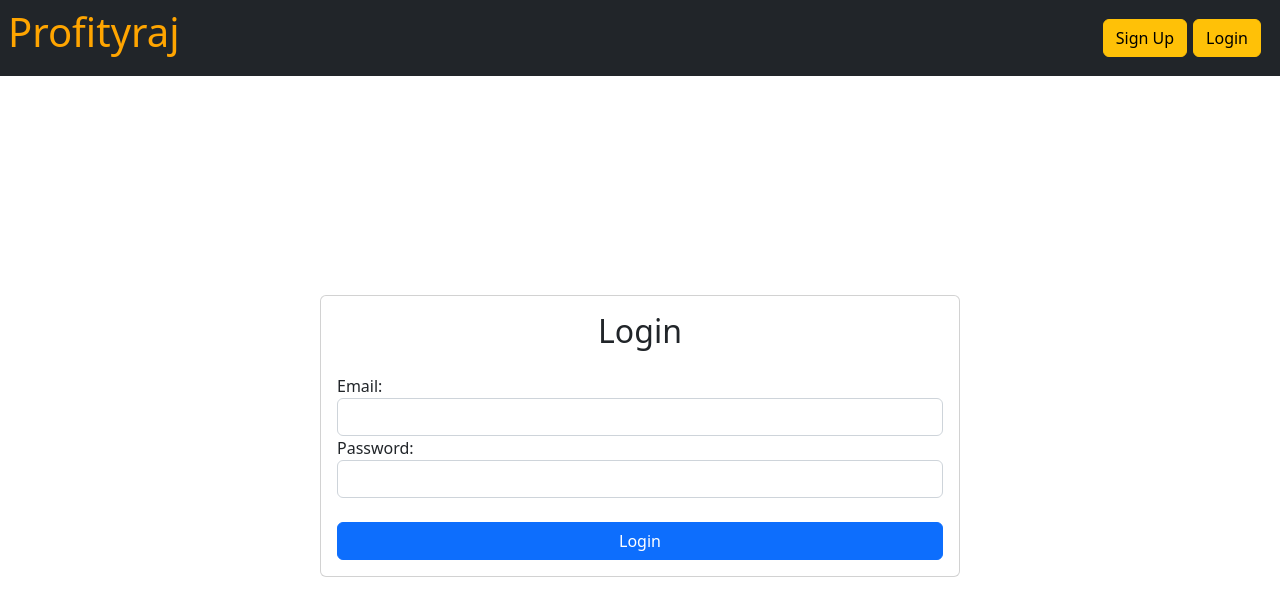
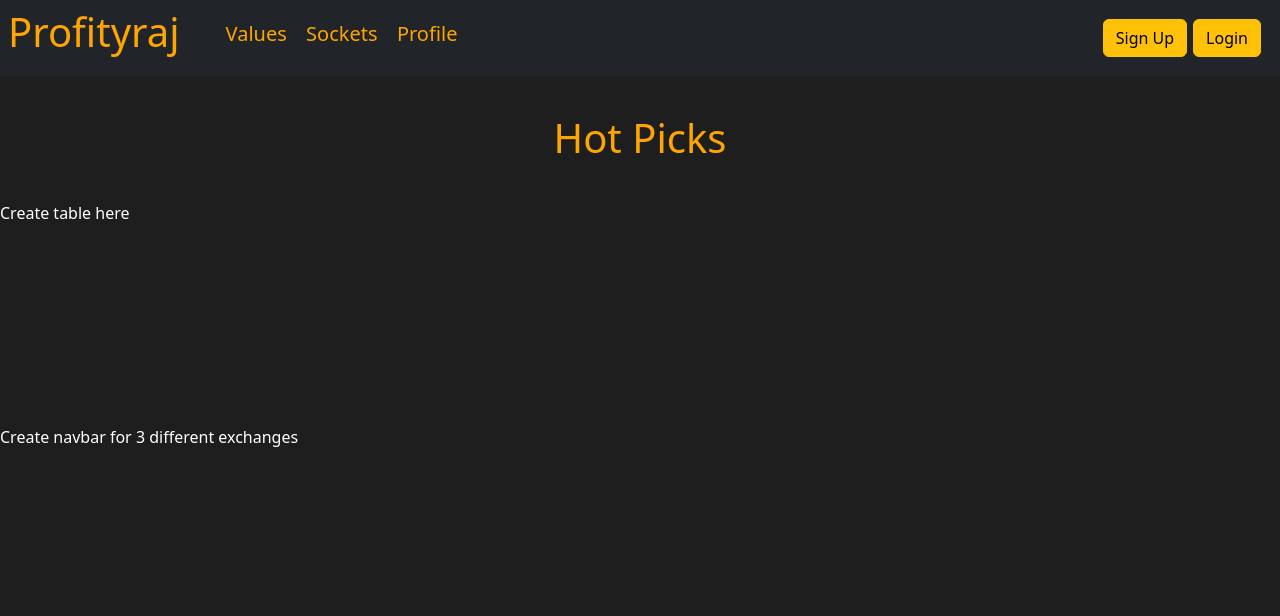
Before and after one commit to laren11/digitalni_dvojcek, a React (Create React App) app in the folder frontend/: page / in a window 1280 px wide. Before the commit this address led to /login. Shown: the top 616 px of the page. Built offline with nearby package versions, Linux system fonts and the light colour scheme; no server answers.

Commit message:
SLTS-35 Created simple UI model and added new pages. No data yet

```diff
--- a/frontend/src/App.css
+++ b/frontend/src/App.css
@@ -28,6 +28,17 @@
   color: #61dafb;
 }
 
+.title {
+  color: orange;
+  margin: auto;
+  text-align: center;
+  padding: 3%;
+}
+
+.background {
+  background-color: #1e1e1e;
+}
+
 @keyframes App-logo-spin {
   from {
     transform: rotate(0deg);
--- a/frontend/src/App.js
+++ b/frontend/src/App.js
@@ -8,6 +8,9 @@ import Login from "./components/auth/Login";
 import UserContext from "./context/userContext";
 import "./App.css";
 import { socket } from "./socket";
+import Socketio from "./components/socketio";
+import Values from "./components/pages/Values";
+import Profile from "./components/pages/Profile";
 
 function App() {
   // UserContext initial state
@@ -49,6 +52,9 @@ function App() {
           <Route exact path="/" element={<Home />} />
           <Route path="/register" element={<Register />} />
           <Route path="/login" element={<Login />} />
+          <Route path="/sockets" element={<Socketio />} />
+          <Route path="/values" element={<Values />} />
+          <Route path="/profile" element={<Profile />} />
         </Routes>
       </UserContext.Provider>
     </BrowserRouter>
--- a/frontend/src/components/layout/Header.js
+++ b/frontend/src/components/layout/Header.js
@@ -12,9 +12,43 @@ function Header() {
         justifyContent: "space-between",
       }}
     >
-      <Link to="/" style={{ textDecoration: "none", color: "orange" }}>
-        <h1 className="p-2">Profityraj</h1>
-      </Link>
+      <div style={{ display: "flex" }}>
+        <Link to="/" style={{ textDecoration: "none", color: "orange" }}>
+          <h1 className="p-2">Profityraj</h1>
+        </Link>
+        <div style={{ margin: "auto", marginLeft: "10%", display: "flex" }}>
+          <Link
+            to="/values"
+            style={{
+              textDecoration: "none",
+              color: "orange",
+            }}
+          >
+            <h5>Values</h5>
+          </Link>
+          <Link
+            to="/sockets"
+            style={{
+              textDecoration: "none",
+              color: "orange",
+              paddingLeft: "10%",
+            }}
+          >
+            <h5>Sockets</h5>
+          </Link>
+          <Link
+            to="/profile"
+            style={{
+              textDecoration: "none",
+              color: "orange",
+              paddingLeft: "10%",
+            }}
+          >
+            <h5>Profile</h5>
+          </Link>
+        </div>
+      </div>
+
       <AuthOptions />
     </header>
   );
--- a/frontend/src/components/pages/Home.js
+++ b/frontend/src/components/pages/Home.js
@@ -1,53 +1,20 @@
 import React, { useEffect, useContext, useState } from "react";
 import { useNavigate, Link } from "react-router-dom";
 import UserContext from "../../context/userContext";
-import { socket } from "../../socket";
-import { ConnectionState } from "../socketio/ConnectionState";
-import { ConnectionManager } from "../socketio/ConnectionManager";
-import { Events } from "../socketio/Events";
-import { MyForm } from "../socketio/MyForm";
+
 function Home(props) {
   const { userData } = useContext(UserContext);
   const navigate = useNavigate();
-  const [isConnected, setIsConnected] = useState(socket.connected);
-  const [fooEvents, setFooEvents] = useState([]);
 
   //Navigacija, glede na vrednost v UserContext
   useEffect(() => {
     if (userData.user) {
       navigate("/");
     }
-    if (!userData.user) {
-      navigate("/login");
-    }
   }, [userData]);
 
-  useEffect(() => {
-    function onConnect() {
-      setIsConnected(true);
-    }
-
-    function onDisconnect() {
-      setIsConnected(false);
-    }
-
-    function onFooEvent(value) {
-      setFooEvents((previous) => [...previous, value]);
-    }
-
-    socket.on("connect", onConnect);
-    socket.on("disconnect", onDisconnect);
-    socket.on("foo", onFooEvent);
-
-    return () => {
-      socket.off("connect", onConnect);
-      socket.off("disconnect", onDisconnect);
-      socket.off("foo", onFooEvent);
-    };
-  }, []);
-
   return (
-    <>
+    /*     <>
       <div>
         {userData.user ? (
           <h1>Welcome {userData.user.displayName}</h1>
@@ -58,13 +25,15 @@ function Home(props) {
           </>
         )}
       </div>
-      <div>
-        <ConnectionState isConnected={isConnected} />
-        <Events events={fooEvents} />
-        <ConnectionManager />
-        <MyForm />
+    </> */
+    <div className="background">
+      <h1 className="title">Hot Picks</h1>
+      <div style={{ color: "white" }}>Create table here</div>
+      <div style={{ height: "200px" }}></div>
+      <div style={{ color: "white" }}>
+        Create navbar for 3 different exchanges
       </div>
-    </>
+    </div>
   );
 }
 export default Home;
--- /dev/null
+++ b/frontend/src/components/pages/Profile.js
@@ -0,0 +1,16 @@
+import React from "react";
+
+const Profile = () => {
+  return (
+    <div>
+      {" "}
+      <div className="background">
+        <h1 className="title">Your profile</h1>
+        <div style={{ color: "white" }}>Profile administration</div>
+        <div style={{ height: "200px" }}></div>
+      </div>
+    </div>
+  );
+};
+
+export default Profile;
--- /dev/null
+++ b/frontend/src/components/pages/Values.js
@@ -0,0 +1,13 @@
+import React from "react";
+
+const Values = () => {
+  return (
+    <div className="background">
+      <h1 className="title">Your values</h1>
+      <div style={{ color: "white" }}>Create table here</div>
+      <div style={{ height: "200px" }}></div>
+    </div>
+  );
+};
+
+export default Values;
--- /dev/null
+++ b/frontend/src/components/socketio/index.js
@@ -0,0 +1,45 @@
+import React, { useState, useEffect } from "react";
+import { socket } from "../../socket";
+import { ConnectionState } from "../socketio/ConnectionState";
+import { ConnectionManager } from "../socketio/ConnectionManager";
+import { Events } from "../socketio/Events";
+import { MyForm } from "../socketio/MyForm";
+
+const Socketio = () => {
+  const [isConnected, setIsConnected] = useState(socket.connected);
+  const [fooEvents, setFooEvents] = useState([]);
+
+  useEffect(() => {
+    function onConnect() {
+      setIsConnected(true);
+    }
+
+    function onDisconnect() {
+      setIsConnected(false);
+    }
+
+    function onFooEvent(value) {
+      setFooEvents((previous) => [...previous, value]);
+    }
+
+    socket.on("connect", onConnect);
+    socket.on("disconnect", onDisconnect);
+    socket.on("foo", onFooEvent);
+
+    return () => {
+      socket.off("connect", onConnect);
+      socket.off("disconnect", onDisconnect);
+      socket.off("foo", onFooEvent);
+    };
+  }, []);
+  return (
+    <div>
+      <ConnectionState isConnected={isConnected} />
+      <Events events={fooEvents} />
+      <ConnectionManager />
+      <MyForm />
+    </div>
+  );
+};
+
+export default Socketio;
--- a/frontend/src/index.css
+++ b/frontend/src/index.css
@@ -6,6 +6,7 @@ body {
   -webkit-font-smoothing: antialiased;
   -moz-osx-font-smoothing: grayscale;
   height: 100%;
+  background-color: #1e1e1e !important;
 }
 
 code {
```
Also changed, not shown: 2 other files (tests, documents, lock files or other folders).
